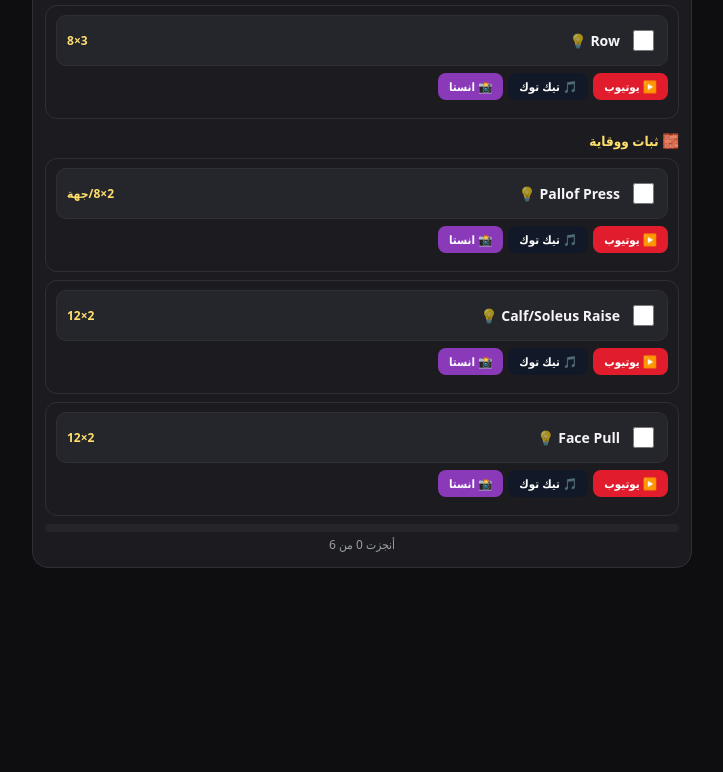
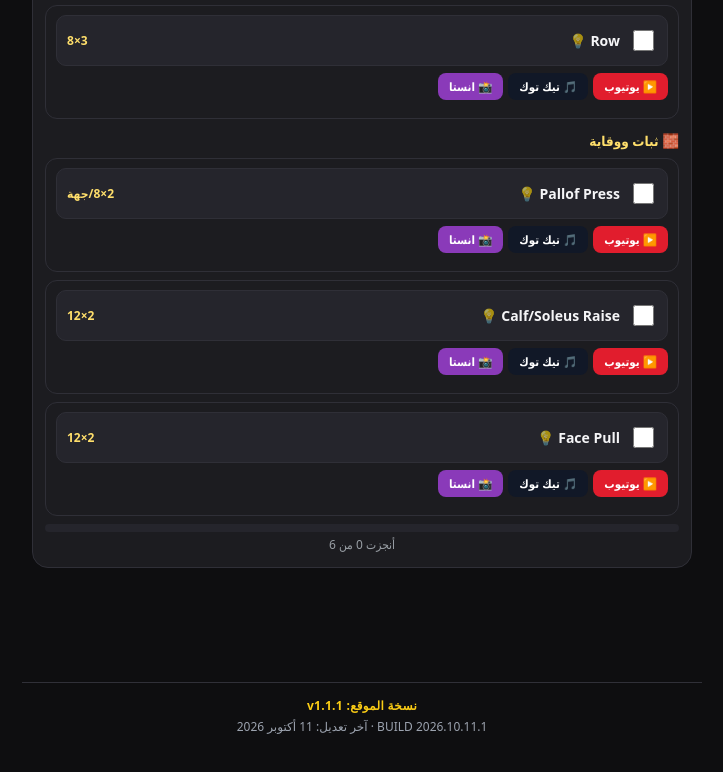
Before and after one commit to oali83183-cyber/oali83183-cyber.github.io, a plain HTML site: page index.html in a window 1280 px wide. Shown: the part 3632-4404 px from the top of the page, without its empty margins (278-1001 px from the left). Before the commit the page ends 4300 px from the top, so only its background shows below. Drawn offline with Linux system fonts and the light colour scheme.

Commit message:
Add visible site version footer v1.1.1

```diff
--- a/index.html
+++ b/index.html
@@ -988,5 +988,11 @@ renderDevelop();
 renderReportOnly();
 renderFood();
 </script>
+
+<footer id="site-version" aria-label="نسخة الموقع" style="max-width:680px;margin:14px auto 24px;padding:12px 10px 18px;text-align:center;color:#9ca3af;font:12px/1.8 system-ui,sans-serif;border-top:1px solid #303038;">
+  <div style="font-weight:800;color:#facc15;letter-spacing:.3px">نسخة الموقع: v1.1.1</div>
+  <div>BUILD 2026.10.11.1 · آخر تعديل: 11 أكتوبر 2026</div>
+</footer>
+
 </body>
 </html>
```
